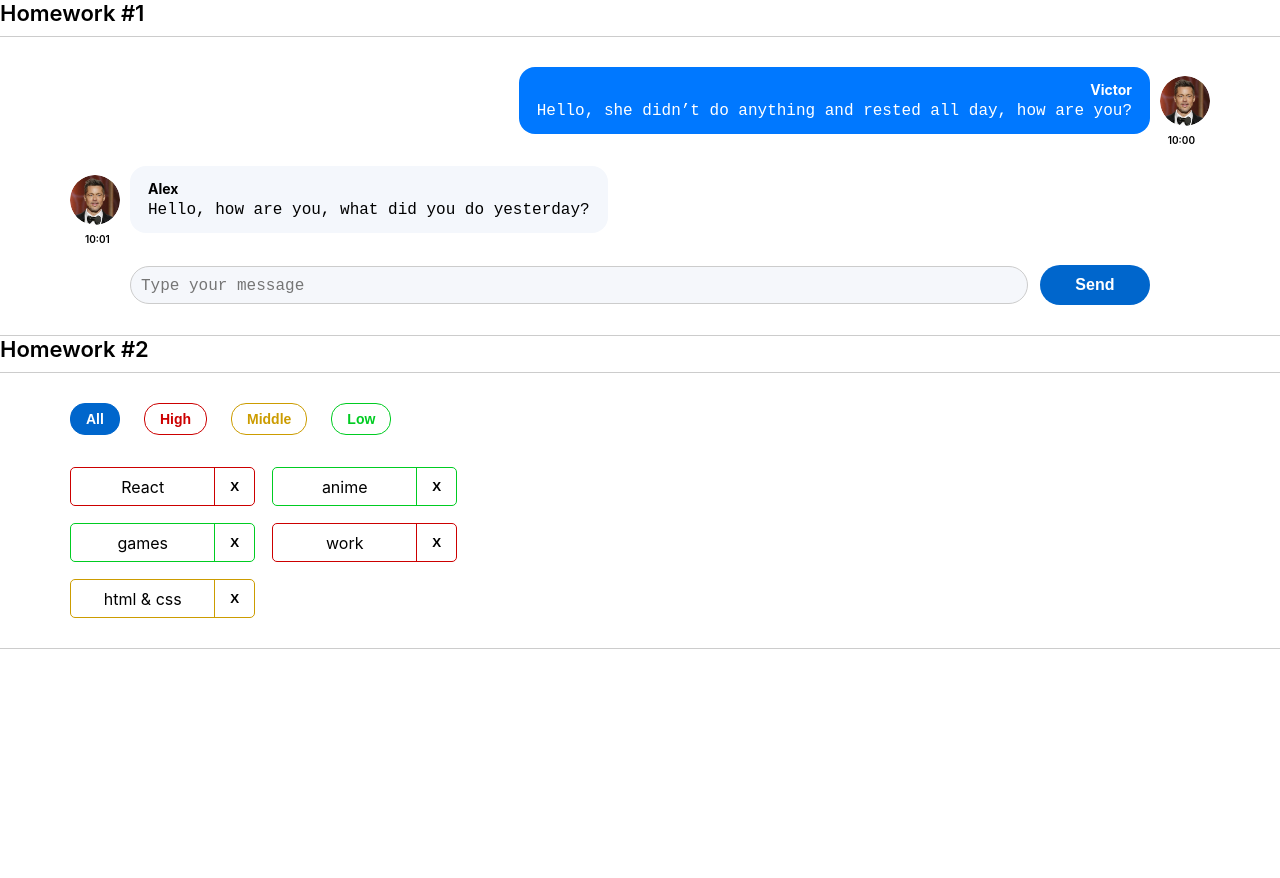
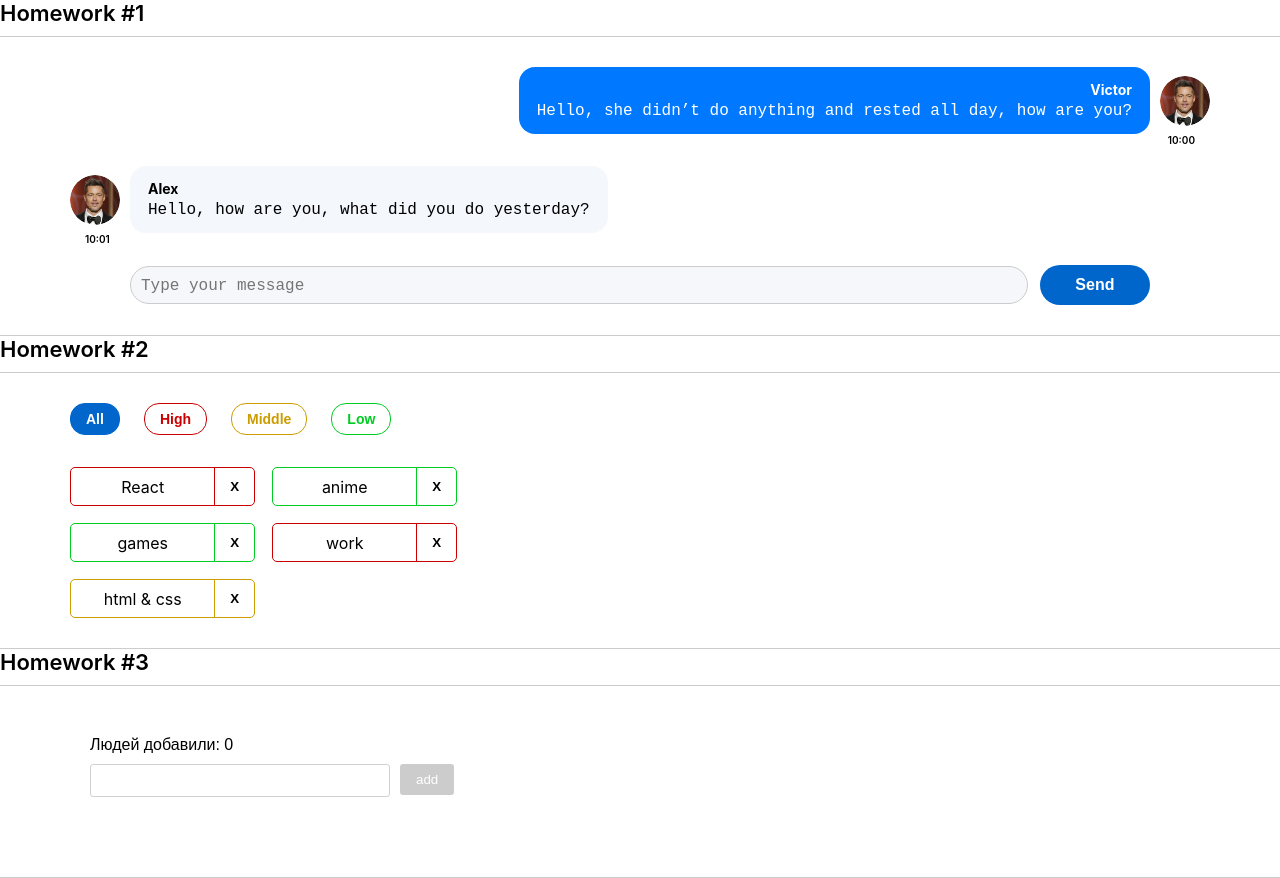
Before and after one commit to vVictoRras/HomeWork-Sprint-2, a React (Create React App) app: page / in a window 1280 px wide. Before the commit the page ends 800 px from the top, so only its background shows below. Built offline with nearby package versions, Linux system fonts and the light colour scheme.

Commit message:
hw-3 is done

```diff
--- a/src/s1-main/App.tsx
+++ b/src/s1-main/App.tsx
@@ -2,6 +2,7 @@ import React from 'react'
 import s from './App.module.css'
 import HW1 from '../s2-homeworks/hw01/HW1'
 import HW2 from "../s2-homeworks/hw02/HW2";
+import HW3 from "../s2-homeworks/hw03/HW3";
 
 function App() {
     return (
@@ -9,7 +10,7 @@ function App() {
             <HW1/>
             {/*раскомментировать по ходу выполнения*/}
             <HW2/>
-            {/*<HW3/>*/}
+            <HW3/>
             {/*<HW4/>*/}
 
             {/*при выполнении дз 5 и более - закомментировать здесь дз 1-4, так как они есть внутри дз 5*/}
--- a/src/s2-homeworks/hw03/Greeting.module.css
+++ b/src/s2-homeworks/hw03/Greeting.module.css
@@ -1,35 +1,73 @@
 .greetingForm {
+    padding: 20px;
+    font-family: Arial, sans-serif;
 }
 
 .inputAndButtonContainer {
+    display: flex;
+    gap: 10px;
+    align-items: flex-start;
+    margin-bottom: 10px;
 }
 
 .error {
+    color: #cc0000;
+    height: 20px;
+    font-size: 14px;
 }
 
 .input {
+    padding: 8px;
+    border: 1px solid #d1d1d1;
+    border-radius: 3px;
+    width: 300px;
+    outline: none;
 }
 
 .input:focus {
+    border-color: #0066cc;
+    box-shadow: 0 0 5px rgba(0, 102, 204, 0.5);
 }
 
 .errorInput {
+    padding: 8px;
+    border: 1px solid #cc0000;
+    border-radius: 3px;
+    width: 300px;
+    background-color: #ffdddd;
+    outline: none;
 }
 
 .button {
+    padding: 8px 16px;
+    background-color: #0066CC;
+    color: white;
+    border: none;
+    border-radius: 3px;
+    cursor: pointer;
+    transition: background-color 0.3s;
 }
 
 .button:focus {
+    outline: none;
+    box-shadow: 0 0 0 2px rgba(0, 102, 204, 0.5);
 }
 
 .button:active {
+    background-color: #004d99;
 }
 
 .button:disabled {
+    background-color: #cccccc;
+    cursor: not-allowed;
 }
 
 .text {
+    margin-bottom: 10px;
+    font-size: 16px;
 }
 
 .greeting {
+    font-size: 16px;
+    margin-top: 10px;
 }
--- a/src/s2-homeworks/hw03/Greeting.tsx
+++ b/src/s2-homeworks/hw03/Greeting.tsx
@@ -2,14 +2,14 @@ import React, {ChangeEvent, KeyboardEvent} from 'react'
 import s from './Greeting.module.css'
 
 type GreetingPropsType = {
-    name: any // need to fix any
-    setNameCallback: any // need to fix any
-    addUser: any // need to fix any
-    onBlur: any // need to fix any
-    onEnter: any // need to fix any
-    error: any // need to fix any
+    name: string // need to fix any
+    setNameCallback: (e: ChangeEvent<HTMLInputElement>)=>void // need to fix any
+    addUser: ()=>void // need to fix any
+    onBlur: ()=>void // need to fix any
+    onEnter: (e: KeyboardEvent<HTMLInputElement>)=>void // need to fix any
+    error: string // need to fix any
     totalUsers: any // need to fix any
-    lastUserName?: any // need to fix any
+    lastUserName?: string // need to fix any
 }
 
 // презентационная компонента (для верстальщика)
@@ -23,9 +23,9 @@ const Greeting: React.FC<GreetingPropsType> = (
         error,
         totalUsers,
         lastUserName,
-    } // деструктуризация пропсов
+    }:GreetingPropsType // деструктуризация пропсов
 ) => {
-    const inputClass = s.errorInput // need to fix with (?:)
+    const inputClass = error ? s.errorInput : s.input // need to fix with (?:)
 
     return (
         <div id={'hw3-form'} className={s.greetingForm}>
--- a/src/s2-homeworks/hw03/GreetingContainer.tsx
+++ b/src/s2-homeworks/hw03/GreetingContainer.tsx
@@ -1,21 +1,36 @@
 import React, { ChangeEvent, KeyboardEvent, useState } from 'react'
 import Greeting from './Greeting'
 import { UserType } from './HW3'
+import {Simulate} from "react-dom/test-utils";
+import error = Simulate.error;
 
 type GreetingContainerPropsType = {
-    users: any // need to fix any
-    addUserCallback: any // need to fix any
+    users: UserType[] // need to fix any
+    addUserCallback: (name: string)=>void // need to fix any
 }
 
-export const pureAddUser = (name: any, setError: any, setName: any, addUserCallback: any) => {
+export const pureAddUser = (name: string, setError: any, setName: any, addUserCallback: any) => {
+ if (!name.trim()) {
+        setError('Ошибка! Введите имя!')
+     return
+    }
+    addUserCallback(name)
+    setName('')
     // если имя пустое - показать ошибку, иначе - добавить юзера и очистить инпут
 }
 
-export const pureOnBlur = (name: any, setError: any) => { // если имя пустое - показать ошибку
+export const pureOnBlur = (name: string, setError: (error: string) => void) => {
+    if (!name.trim()) {
+        setError('Ошибка! Введите имя!')
+    }// если имя пустое - показать ошибку
 }
 
-export const pureOnEnter = (e: any, addUser: any) => { // если нажата кнопка Enter - добавить
-}
+export const pureOnEnter = (e: KeyboardEvent<HTMLInputElement>, addUser: () => void) => {
+    if (e.key === 'Enter'){
+        addUser();
+       }
+}// если нажата кнопка Enter - добавить
+
 
 // более простой и понятный для новичков
 // function GreetingContainer(props: GreetingPropsType) {
@@ -26,12 +41,11 @@ const GreetingContainer: React.FC<GreetingContainerPropsType> = ({
     addUserCallback,
 }) => {
     // деструктуризация пропсов
-    const [name, setName] = useState<any>('') // need to fix any
-    const [error, setError] = useState<any>('') // need to fix any
+    const [name, setName] = useState<string>('') // need to fix any
+    const [error, setError] = useState<string>('') // need to fix any
 
-    const setNameCallback = (e: any) => { // need to fix any
-        setName('some name') // need to fix
-
+    const setNameCallback = (e: ChangeEvent<HTMLInputElement>) => { // need to fix any
+        setName(e.currentTarget.value) // need to fix
         error && setError('')
     }
     const addUser = () => {
@@ -42,12 +56,12 @@ const GreetingContainer: React.FC<GreetingContainerPropsType> = ({
         pureOnBlur(name, setError)
     }
 
-    const onEnter = (e: any) => {
+    const onEnter = (e: KeyboardEvent<HTMLInputElement>) => {
         pureOnEnter(e, addUser)
     }
 
-    const totalUsers = 0 // need to fix
-    const lastUserName = 'some name' // need to fix
+    const totalUsers = users.length// need to fix
+    const lastUserName = users.length > 0 ? users[users.length - 1].name : ''  // need to fix
 
     return (
         <Greeting
--- a/src/s2-homeworks/hw03/HW3.tsx
+++ b/src/s2-homeworks/hw03/HW3.tsx
@@ -3,36 +3,37 @@ import { v1 } from 'uuid'
 import s2 from '../../s1-main/App.module.css'
 import GreetingContainer from './GreetingContainer'
 
-/*
-* 1 - описать тип UserType
-* 2 - указать нужный тип в useState с users
-* 3 - дописать типы и логику функции pureAddUserCallback и проверить её тестами
-* 4 - в файле GreetingContainer.tsx дописать типизацию пропсов
-* 5 - в файле GreetingContainer.tsx указать нужные типы в useState с name и error
-* 6 - в файле GreetingContainer.tsx дописать тип и логику функции setNameCallback
-* 7 - в файле GreetingContainer.tsx дописать логику функций pureAddUser, pureOnBlur, pureOnEnter и проверить их тестами
-* 8 - в файле GreetingContainer.tsx вычислить количество добавленных и имя последнего (totalUsers, lastUserName)
-* 9 - в файле Greeting.tsx дописать типизацию пропсов
-* 10 - в файле Greeting.tsx вычислить inputClass в зависимости от наличия ошибки
-* 11 - сделать стили в соответствии с дизайном
-* */
+// /*
+// // * 1 - описать тип UserType
+// // * 2 - указать нужный тип в useState с users
+// // * 3 - дописать типы и логику функции pureAddUserCallback и проверить её тестами
+// * 4 - в файле GreetingContainer.tsx дописать типизацию пропсов
+// * 5 - в файле GreetingContainer.tsx указать нужные типы в useState с name и error
+// * 6 - в файле GreetingContainer.tsx дописать тип и логику функции setNameCallback
+// * 7 - в файле GreetingContainer.tsx дописать логику функций pureAddUser, pureOnBlur, pureOnEnter и проверить их тестами
+// * 8 - в файле GreetingContainer.tsx вычислить количество добавленных и имя последнего (totalUsers, lastUserName)
+// * 9 - в файле Greeting.tsx дописать типизацию пропсов
+// * 10 - в файле Greeting.tsx вычислить inputClass в зависимости от наличия ошибки
+// * 11 - сделать стили в соответствии с дизайном
+// * */
 
 // types
 export type UserType = {
-    _id: any // need to fix any
-    name: any // need to fix any
+    _id: string // need to fix any
+    name: string // need to fix any
 }
 
-export const pureAddUserCallback = (name: any, setUsers: any, users: any) => { // need to fix any
-    const user = { // need to fix
+export const pureAddUserCallback = (name: string, setUsers: (users: UserType[]) => void, users: UserType[]) => { // need to fix any
+    const user= {_id: v1(),name     // need to fix
     }
     setUsers([...users, user])
+    console.log(users)
 }
 
 const HW3 = () => {
-    const [users, setUsers] = useState<any>([]) // need to fix any
+    const [users, setUsers] = useState<UserType[]>([]) // need to fix any
 
-    const addUserCallback = (name: any) => { // need to fix any
+    const addUserCallback = (name: string) => { // need to fix any
         pureAddUserCallback(name, setUsers, users)
     }
 
```
